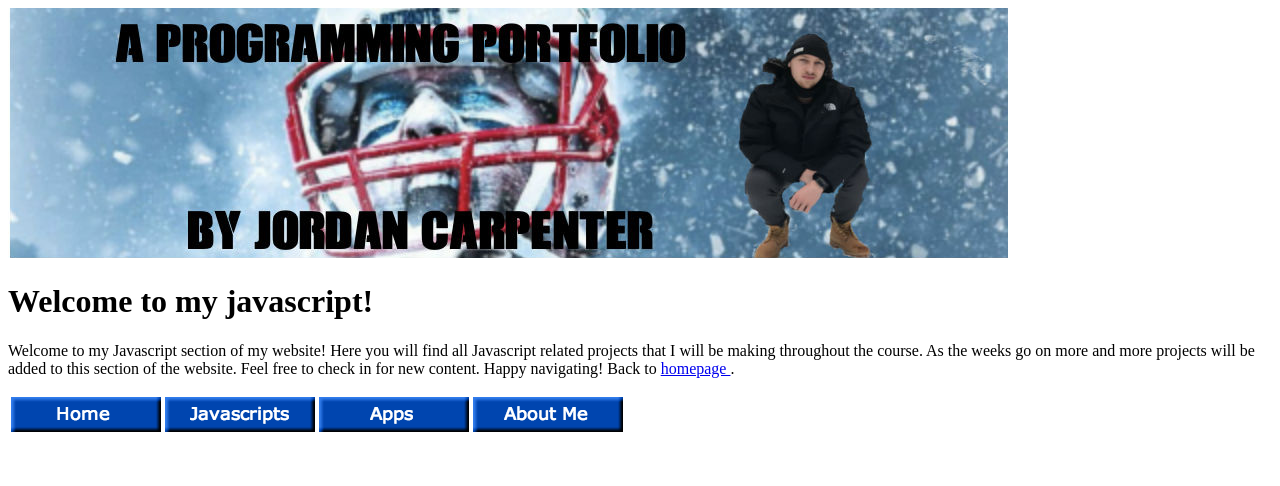
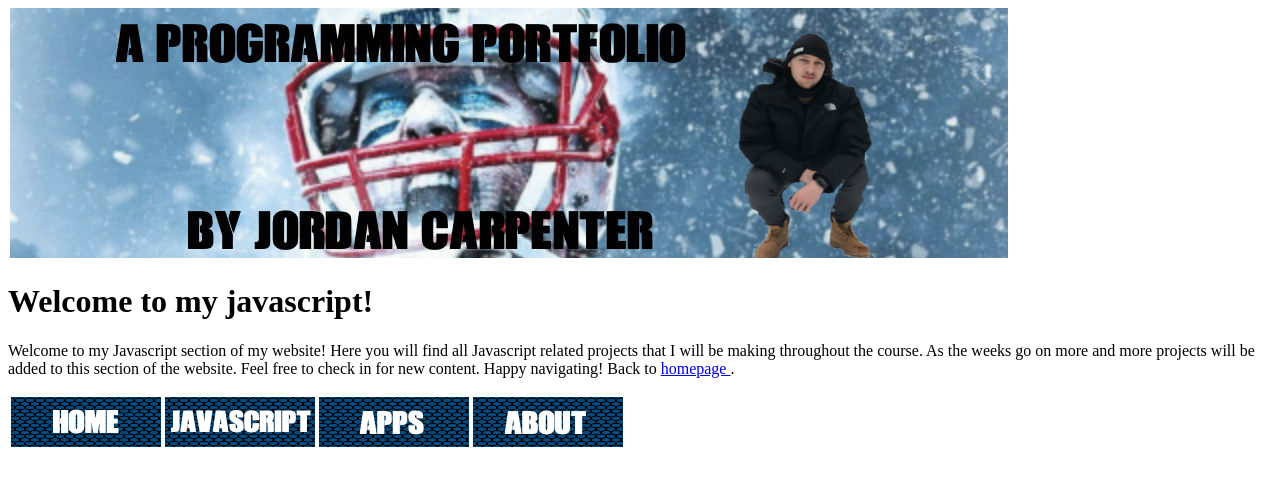
Before and after one commit to jcarpenter19/jcarpenter19.github.io, a plain HTML site: page javascripts.html in a window 1280 px wide. Drawn offline with Linux system fonts and the light colour scheme.

Commit message:
Update javascripts.html

```diff
--- a/javascripts.html
+++ b/javascripts.html
@@ -18,10 +18,10 @@
        <table>
       <thead>
        <tr>
-        <th> <a target="_blank" href="https://jcarpenter19.github.io/index.html"><img src="home.png"> </a> </th>
-        <th> <a target="_Blank" href="https://jcarpenter19.github.io/javascripts.html"><img src="javascripts.png"> </a> </th>
-          <th> <a target="_blank" href="https://jcarpenter19.github.io/apps.html"><img src="apps.png"> </a> </th>
-          <th> <a target="_blank" href="https://jcarpenter19.github.io/about.html"><img src="about.png"> </a> </th>
+        <th> <a target="_blank" href="https://jcarpenter19.github.io/index.html"><img src="myhome.png"> </a> </th>
+        <th> <a target="_Blank" href="https://jcarpenter19.github.io/javascripts.html"><img src="mynewjavascript.png"> </a> </th>
+          <th> <a target="_blank" href="https://jcarpenter19.github.io/apps.html"><img src="myapps.png"> </a> </th>
+          <th> <a target="_blank" href="https://jcarpenter19.github.io/about.html"><img src="myabout.png"> </a> </th>
        </tr>
        </thead>
 
```
